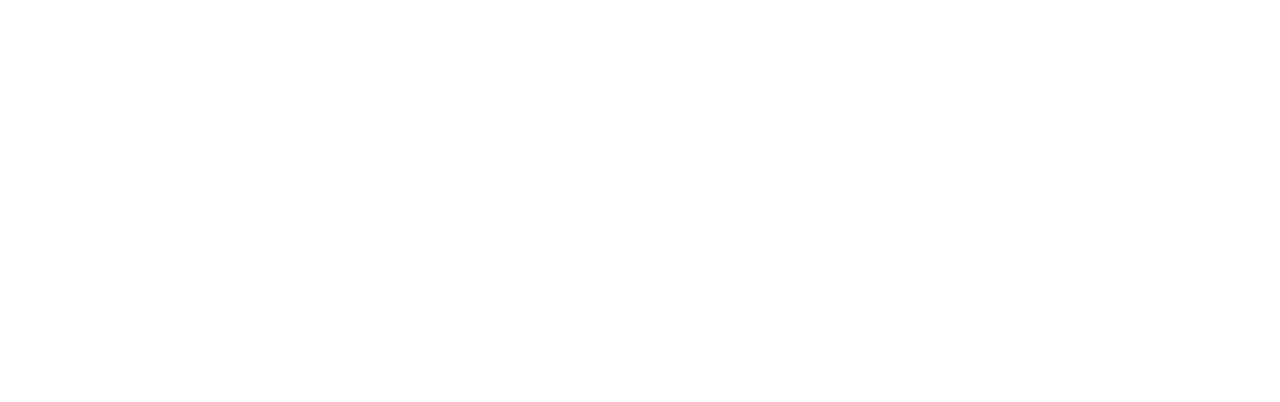
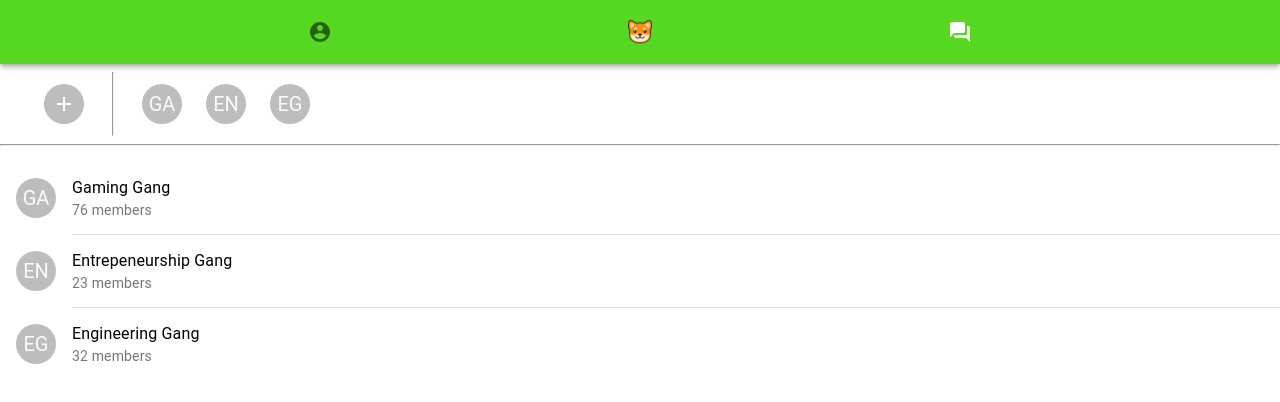
Before and after one commit to ianDesson/gander, a React (Create React App) app: page /Messages in a window 1280 px wide. Shown: the top 402 px of the page. Built offline with nearby package versions, Linux system fonts and the light colour scheme.

Commit message:
Initial implementation of messages view

```diff
--- a/src/components/NavBar.js
+++ b/src/components/NavBar.js
@@ -40,7 +40,7 @@
             </Link>
             <Link to="/gangview">
               <IconButton
-                style={props.page === "gangview" ? { color: "#FCFFFC" } : {}}
+                style={props.page === "gangview" ? { backgroundColor: "#FCFFFC" } : {}}
               >
                 <img src={logo} alt="Home" width="24" height="24" />
               </IconButton>
--- a/src/routes.js
+++ b/src/routes.js
@@ -7,6 +7,7 @@
 import SignIn from './static-pages/SignIn';
 import Login from './static-pages/Login';
 import SignUp from './static-pages/SignUp'
+import Messages from "./static-pages/Messages";
 
 /*
  * Forces the page to scroll to the top when loaded
@@ -37,6 +38,7 @@
       <Route path="/GangView" component={GangView} />
       <Route path="/Profile" component={Profile} />
       <Route path="/EditInfo" component={EditInfo} />
+      <Route path="/Messages" component={Messages} />
     </ScrollToTop>
   </Switch>
 );
--- /dev/null
+++ b/src/static-pages/Messages.js
@@ -0,0 +1,70 @@
+import React from "react";
+import NavBar from "../components/NavBar";
+
+import Grid from "@material-ui/core/Grid";
+import IconButton from "@material-ui/core/IconButton";
+
+import Add from "@material-ui/icons/Add";
+import { Avatar, List, ListItem, ListItemAvatar, ListItemText, Divider } from "@material-ui/core";
+
+export default class Messages extends React.Component {
+  render() {
+    return (
+      <>
+        <NavBar page="messages" />
+        <Grid
+          container
+          direction="row"
+          justify="flex-start"
+          style={{ margin: "0.5rem auto", width: "95%" }}
+        >
+          <IconButton>
+            <Avatar>
+              <Add />
+            </Avatar>
+          </IconButton>
+          <hr style={{ margin: "0 1rem 0 1rem" }} />
+          <IconButton size="medium">
+            <Avatar>GA</Avatar>
+          </IconButton>
+          <IconButton size="medium">
+            <Avatar>EN</Avatar>
+          </IconButton>
+          <IconButton size="medium">
+            <Avatar>EG</Avatar>
+          </IconButton>
+        </Grid>
+        <hr />
+        <List>
+          <ListItem button>
+            <ListItemAvatar>
+              <Avatar>
+                GA
+              </Avatar>
+            </ListItemAvatar>
+            <ListItemText primary="Gaming Gang" secondary="76 members" />
+          </ListItem>
+          <Divider variant="inset" component="li" />
+          <ListItem button>
+            <ListItemAvatar>
+              <Avatar>
+                EN
+              </Avatar>
+            </ListItemAvatar>
+            <ListItemText primary="Entrepeneurship Gang" secondary="23 members" />
+          </ListItem>
+          <Divider variant="inset" component="li" />
+          <ListItem button>
+            <ListItemAvatar>
+              <Avatar>
+                EG
+              </Avatar>
+            </ListItemAvatar>
+            <ListItemText primary="Engineering Gang" secondary="32 members" />
+          </ListItem>
+
+        </List>
+      </>
+    );
+  }
+}
--- a/src/static-pages/Profile.js
+++ b/src/static-pages/Profile.js
@@ -18,7 +18,7 @@
           <Grid container direction="column" alignItems="center">
             <img
               src={require("../images/person-icon.jpg")}
-              alt="Profile Picture"
+              alt="Profile"
               style={{ margin:'2rem', height: "150px", width: "150px", borderRadius: "75px" }}
             />
             <Typography variant="h3">Xavier, 40</Typography>
```
